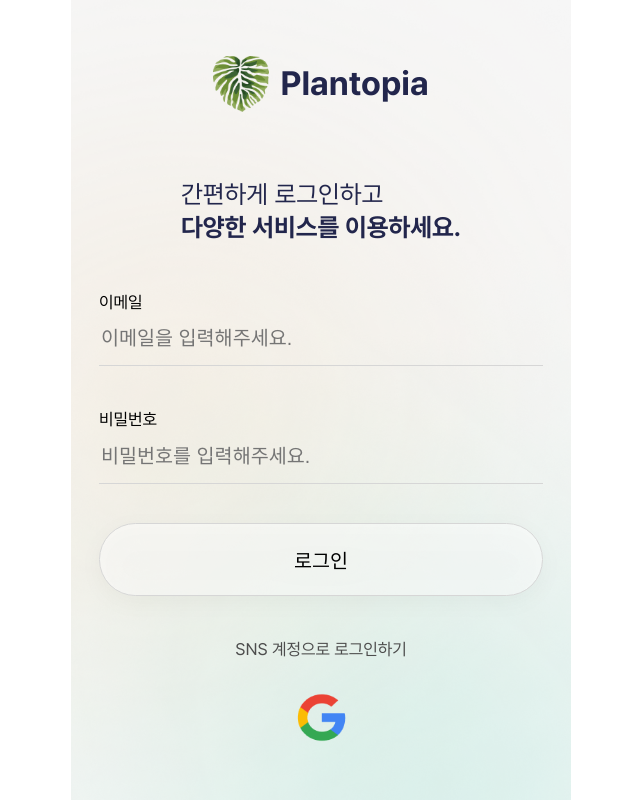
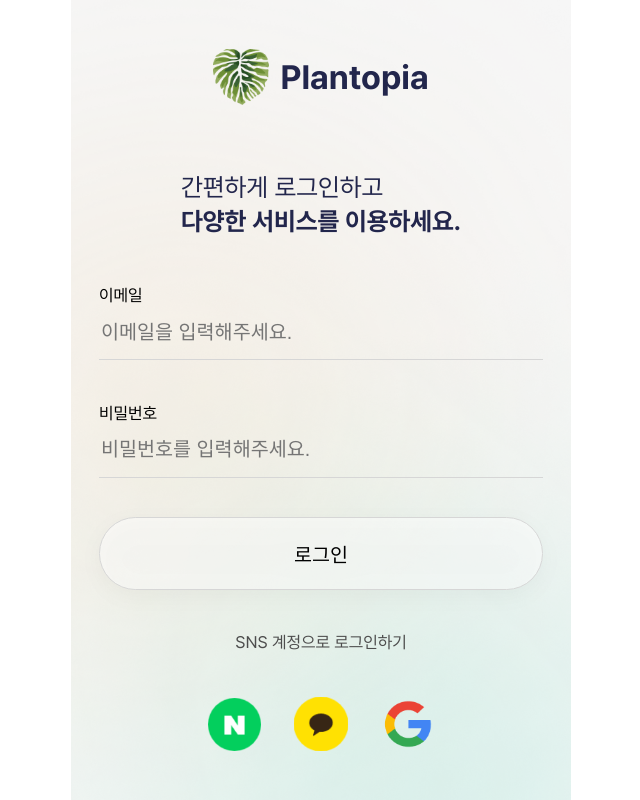
Before and after one commit to kes-knows-nothing/plantopia, a React (Vite) app: page /login in a window 1280 px wide. Shown: the whole page, without its empty margins (319-959 px from the left). Built offline with nearby package versions, Linux system fonts and the light colour scheme; no server answers.

Commit message:
Chore: 로그인페이지 컨플릭 해결

```diff
--- a/src/pages/loginPage/LoginPage.tsx
+++ b/src/pages/loginPage/LoginPage.tsx
@@ -2,8 +2,6 @@ import { useState } from 'react';
 import { useNavigate } from 'react-router-dom';
 import {
   GoogleAuthProvider,
-  browserSessionPersistence,
-  setPersistence,
   signInWithEmailAndPassword,
   signInWithPopup,
 } from 'firebase/auth';
@@ -15,44 +13,55 @@ const LoginPage = () => {
   const [password, setPassword] = useState('');
   const navigate = useNavigate();
 
-  const handleChange = (e: React.ChangeEvent<HTMLInputElement>) => {
+  const onInputChange = (e: React.ChangeEvent<HTMLInputElement>) => {
     const { name, value } = e.target;
-    name === 'email' ? setEmail(value) : setPassword(value);
+    if (name === 'email') {
+      setEmail(value);
+      return;
+    }
+
+    if (name === 'password') {
+      setPassword(value);
+      return;
+    }
   };
 
-  const handleSubmit = async (e: React.FormEvent<HTMLFormElement>) => {
+  const onLogin = async (e: React.FormEvent<HTMLFormElement>) => {
     e.preventDefault();
 
-    const targets = [
-      { key: email, message: '이메일을 입력하세요.' },
-      { key: password, message: '비밀번호를 입력하세요.' },
-    ];
-
-    for (const target of targets) {
-      if (!target.key) {
-        alert(target.message);
-        return;
-      }
+    if (!email) {
+      alert('이메일을 입력하세요');
+      return;
+    }
+    if (!password) {
+      alert('비밀번호를 입력하세요');
+      return;
     }
 
     try {
-      await setPersistence(auth, browserSessionPersistence);
-      await signInWithEmailAndPassword(auth, email, password);
-      navigate('/');
-    } catch {
-      alert('이메일 또는 비밀번호가 일치하지 않습니다.');
+      const response = await signInWithEmailAndPassword(auth, email, password);
+      const { operationType } = response;
+      // 로그인에 성공하면 fireBaseAuth의 currentUser에 정보가 담긴다
+      if (operationType === 'signIn') {
+        navigate('/'); // 로그인 성공시 메인 페이지 이동
+      }
+    } catch (error) {
+      console.warn(error);
+      alert('이메일 또는 비밀번호가 일치하지 않습니다');
     }
   };
 
-  const handleClick = async () => {
+  // 구글 OAuth
+  const goSignGoogle = async () => {
     try {
-      const provider = new GoogleAuthProvider();
-      await setPersistence(auth, browserSessionPersistence);
-      await signInWithPopup(auth, provider);
-      navigate('/');
-    } catch {
-      alert('구글 로그인에 실패했습니다.');
-      navigate('/login');
+      const provider = new GoogleAuthProvider(); // provider를 구글로 설정
+      const response = await signInWithPopup(auth, provider); // popup을 이용한 signup
+      // 유저 정보의 이메일까지 있으면 통과
+      if (response.user.email) {
+        navigate('/');
+      }
+    } catch (e) {
+      console.warn(e);
     }
   };
 
@@ -69,13 +78,13 @@ const LoginPage = () => {
             <em>다양한 서비스를 이용하세요.</em>
           </div>
         </h2>
-        <form onSubmit={handleSubmit}>
+        <form onSubmit={onLogin}>
           <label htmlFor="inpEmail">이메일</label>
           <input
             type="text"
             name="email"
             value={email}
-            onChange={handleChange}
+            onChange={onInputChange}
             placeholder="이메일을 입력해주세요."
             id="inpEmail"
           />
@@ -86,7 +95,7 @@ const LoginPage = () => {
             type="password"
             name="password"
             value={password}
-            onChange={handleChange}
+            onChange={onInputChange}
             placeholder="비밀번호를 입력해주세요."
           />
           <button type="submit" className="submit_btn">
@@ -95,9 +104,23 @@ const LoginPage = () => {
         </form>
         <div className="oauth_box">
           <p>SNS 계정으로 로그인하기</p>
-          <button className="google" onClick={handleClick}>
-            <span className="hide">구글 아이디로 로그인하기</span>
-          </button>
+          <ul>
+            <li>
+              <button className="naver">
+                <span className="hide">네이버 아이디로 로그인하기</span>
+              </button>
+            </li>
+            <li>
+              <button className="kakao">
+                <span className="hide">카카오 아이디로 로그인하기</span>
+              </button>
+            </li>
+            <li>
+              <button className="google" onClick={goSignGoogle}>
+                <span className="hide">구글 아이디로 로그인하기</span>
+              </button>
+            </li>
+          </ul>
         </div>
       </div>
     </main>
--- a/src/pages/loginPage/login.scss
+++ b/src/pages/loginPage/login.scss
@@ -17,7 +17,6 @@
       font-size: 2.4rem;
       font-weight: 900;
       text-align: center;
-
       span {
         display: flex;
         align-items: center;
@@ -34,7 +33,6 @@
       padding: 5rem 0 3.8rem;
       font-size: 1.8rem;
       color: #22264c;
-
       em {
         display: inline-block;
         padding-top: 0.6rem;
@@ -69,17 +67,17 @@
     }
 
     .oauth_box {
-      display: flex;
-      flex-direction: column;
-      align-items: center;
       margin-top: 3.2rem;
-      gap: 2.4rem;
-
+      text-align: center;
       p {
         font-size: 1.2rem;
         color: #4d4d4d;
       }
-
+      ul {
+        display: flex;
+        justify-content: center;
+        padding-top: 3.3rem;
+        gap: 2.4rem;
         button {
           width: 3.8rem;
           height: 3.8rem;
@@ -87,6 +85,12 @@
           background-position: center;
           background-size: contain;
 
+          &.naver {
+            background-image: url('../../assets/images/icons/oauth_naver.png');
+          }
+          &.kakao {
+            background-image: url('../../assets/images/icons/oauth_kakao.png');
+          }
           &.google {
             background-image: url('../../assets/images/icons/oauth_google.png');
           }
@@ -94,11 +98,14 @@
       }
     }
   }
+}
 
+/* margin */
 .mar_top32 {
   margin-top: 3.2rem;
 }
 
+/* 인풋 자동완성(크롬 하늘색 배경 방지용) */
 input:-webkit-autofill,
 input:-webkit-autofill:hover,
 input:-webkit-autofill:focus,
```
Lines whose indentation alone changed are shown as unchanged.
